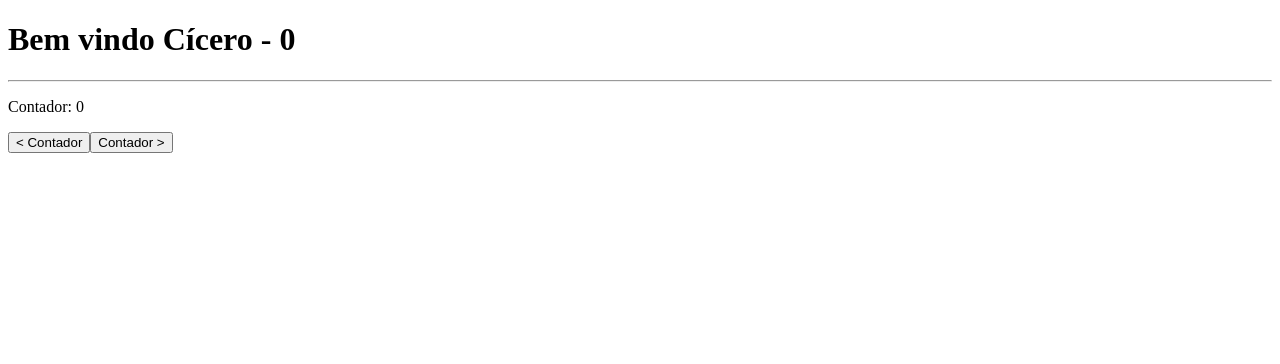
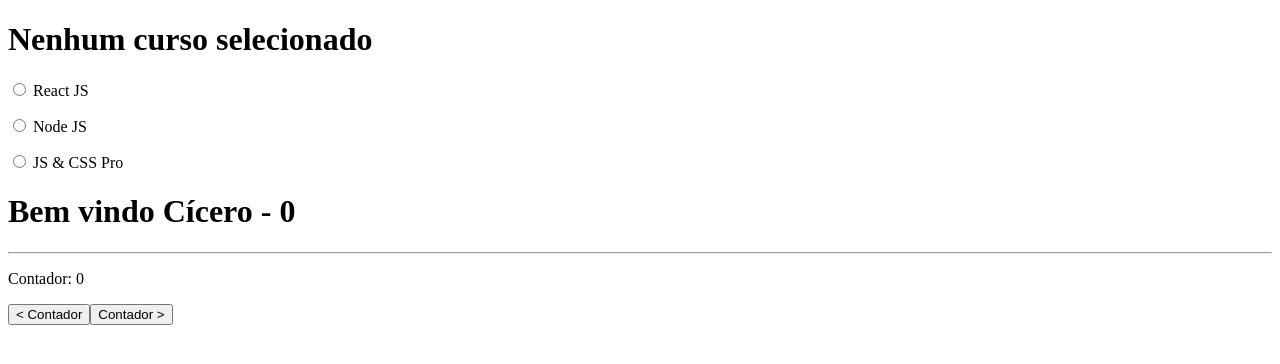
Before and after one commit to csfeijo/1606066-reactjs-procempa, a React (Create React App) app in the folder curso-react-js/: page / in a window 1280 px wide. Shown: the top 364 px of the page. Built offline with nearby package versions, Linux system fonts and the light colour scheme.

Commit message:
Correcao do exercicio da aula 02

```diff
--- a/curso-react-js/package.json
+++ b/curso-react-js/package.json
@@ -8,6 +8,7 @@
     "@testing-library/user-event": "^13.5.0",
     "react": "^18.2.0",
     "react-dom": "^18.2.0",
+    "react-router-dom": "^6.3.0",
     "react-scripts": "5.0.1",
     "web-vitals": "^2.1.4"
   },
--- a/curso-react-js/src/App.js
+++ b/curso-react-js/src/App.js
@@ -1,21 +1,55 @@
-import { useState } from 'react';
+import { useState, useEffect } from 'react';
 import Titulo from './components/Titulo';
 import Button from './components/Button';
+import Titulo2 from './components/Titulo2';
 
 
 function App() {
 
   const [count, setCount]  = useState(0);
+  const [nome, setNome] = useState();
+
+  const cursos = ['React JS', 'Node JS', 'JS & CSS Pro'];
+
+  useEffect(() => {
+    if (nome) {
+      console.log(`Trocou o nome para ${nome}`);
+    }
+  },[nome]);
+
+  useEffect(() => {
+    console.log(`Trocou o count para ${count}`);
+  },[count]);
+
+
+
 
 
   return (
     <>
+      <Titulo2 nome={nome} />
+      {cursos.map((c, index) => {
+        return (
+          <p key={index}>
+            <label>
+              <input
+                type="radio"
+                name="cursos"
+                value={c}
+                onClick={(e) => {
+                  setNome(e.target.value);
+                }}
+              /> {c}
+            </label>
+          </p>
+        )
+      })}
+
 
       <Titulo nome='Cícero' numero={count} onClick={() => setCount(10) } />
       {/* Crie um componente Button retornando um botao em HTML e o carregue nesta App */}
 
       <p>Contador: {count}</p>
-
 
       <Button
         titulo="< Contador"
--- /dev/null
+++ b/curso-react-js/src/components/Titulo2/index.js
@@ -0,0 +1,10 @@
+import React from 'react';
+
+const Titulo2 = ({ nome }) => {
+
+  return (
+    <h1>{nome ? `Curso selecionado: ${nome}` : 'Nenhum curso selecionado'}</h1>
+  )
+}
+
+export default Titulo2;
```
Also changed, not shown: 1 other file (tests, documents, lock files or other folders).
